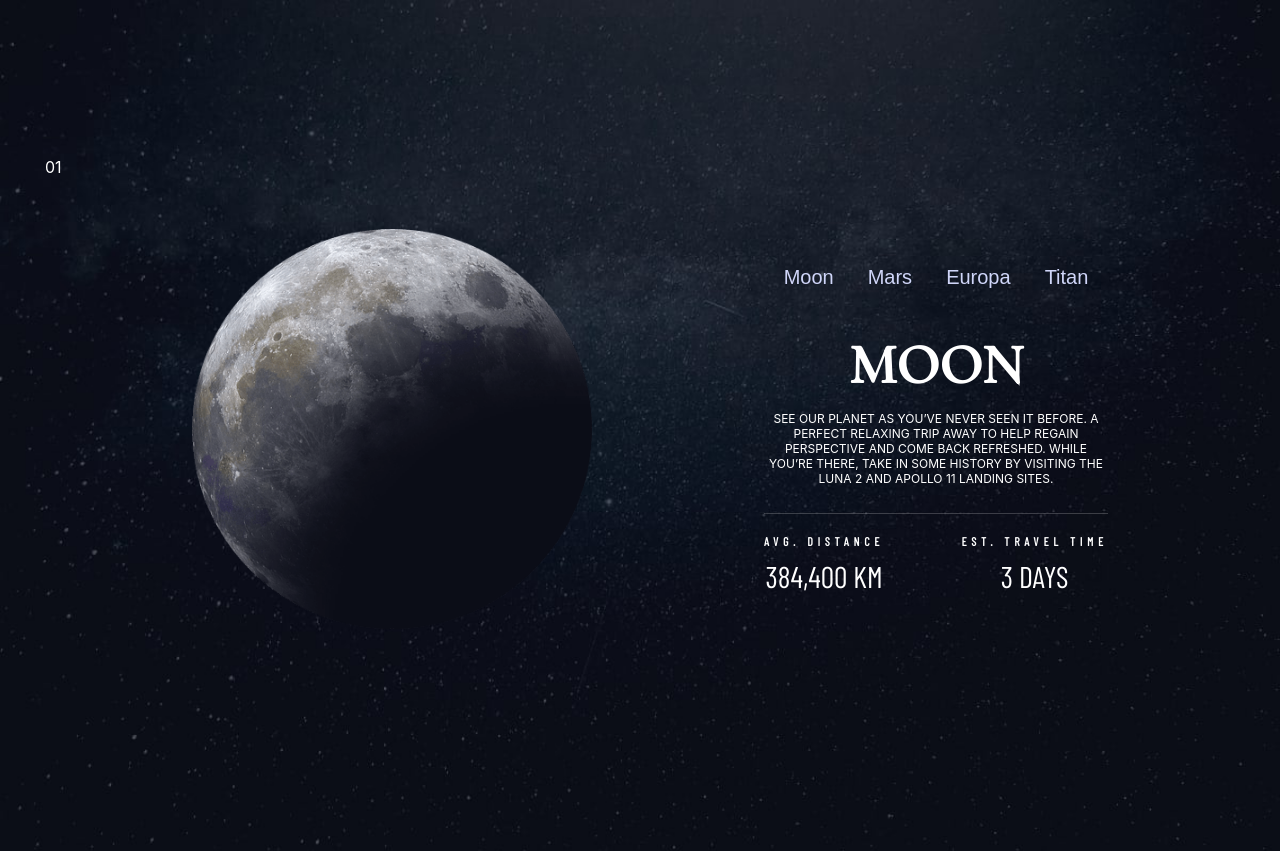
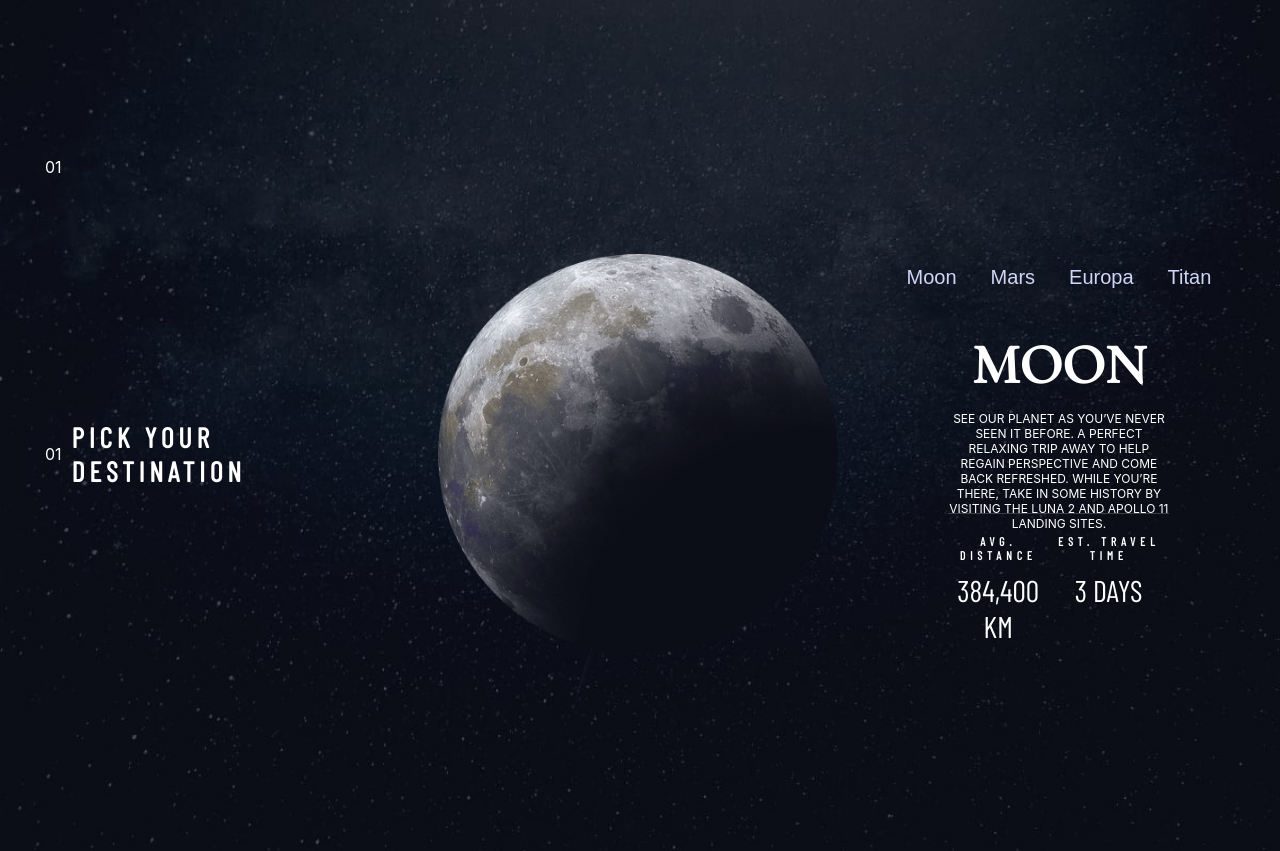
Before and after one commit to Stamwill/space-tourism, a Next.js app: page /destination in a window 1280 px wide. Shown: the top 851 px of the page. Built offline with nearby package versions, Linux system fonts and the light colour scheme.

Commit message:
[planets] Add pageTracker

```diff
--- a/src/blocks/Planets/Planets.js
+++ b/src/blocks/Planets/Planets.js
@@ -1,5 +1,6 @@
 import * as React from 'react'
 import PropTypes from 'prop-types'
+import PageTracker from '../PageTracker/PageTracker'
 import classes from './Planets.module.css'
 
 const Planets = React.forwardRef(function Planets(props, ref) {
@@ -12,6 +13,7 @@ const Planets = React.forwardRef(function Planets(props, ref) {
 
   return (
     <div className={classes.root} ref={ref} {...other}>
+      <PageTracker pageNumber={`01`} pageText={`PICK YOUR DESTINATION`} />
       <img className={classes.img} src={currentImg} alt="test" />
       <div className={classes.container}>
         <div className={classes.buttons}>
```
